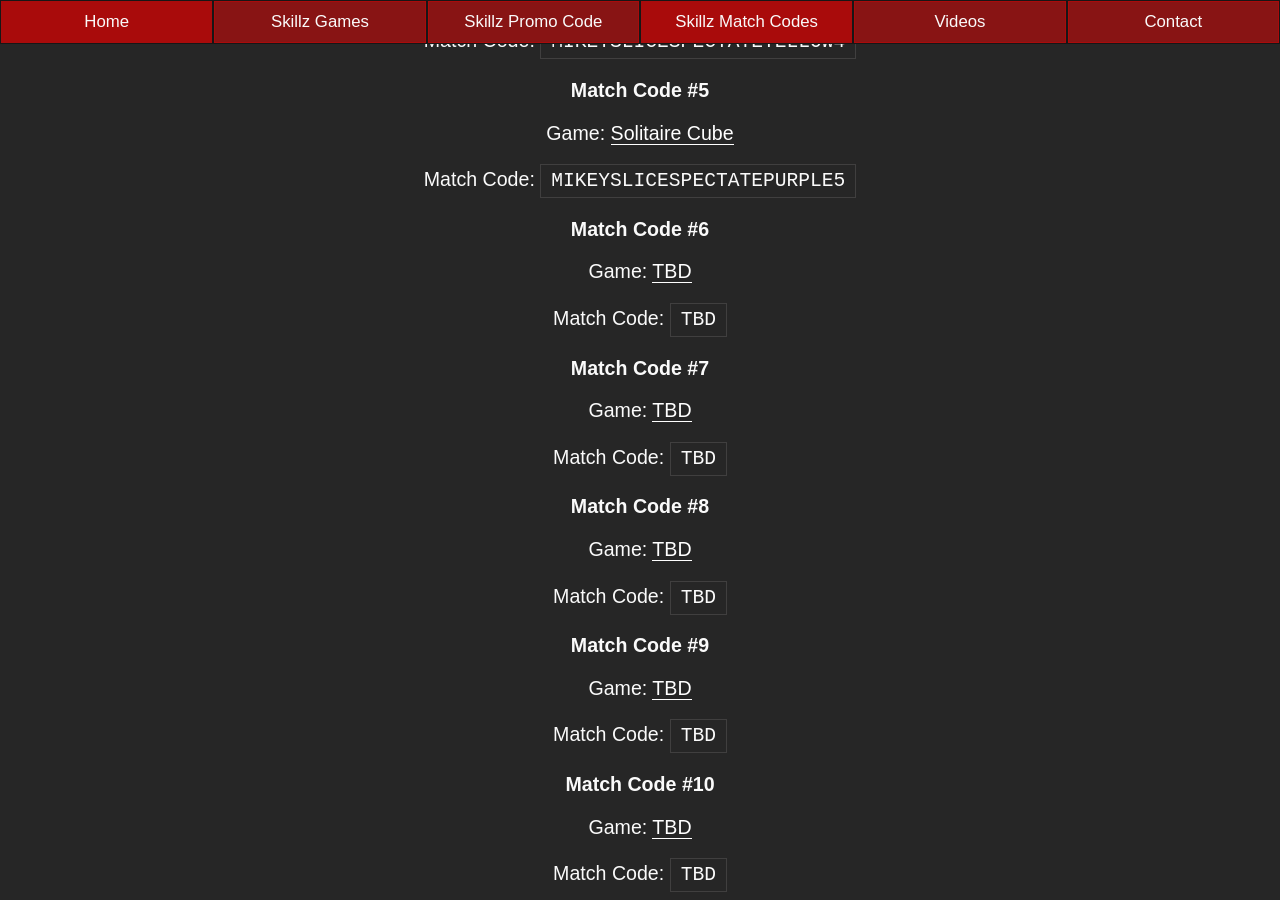
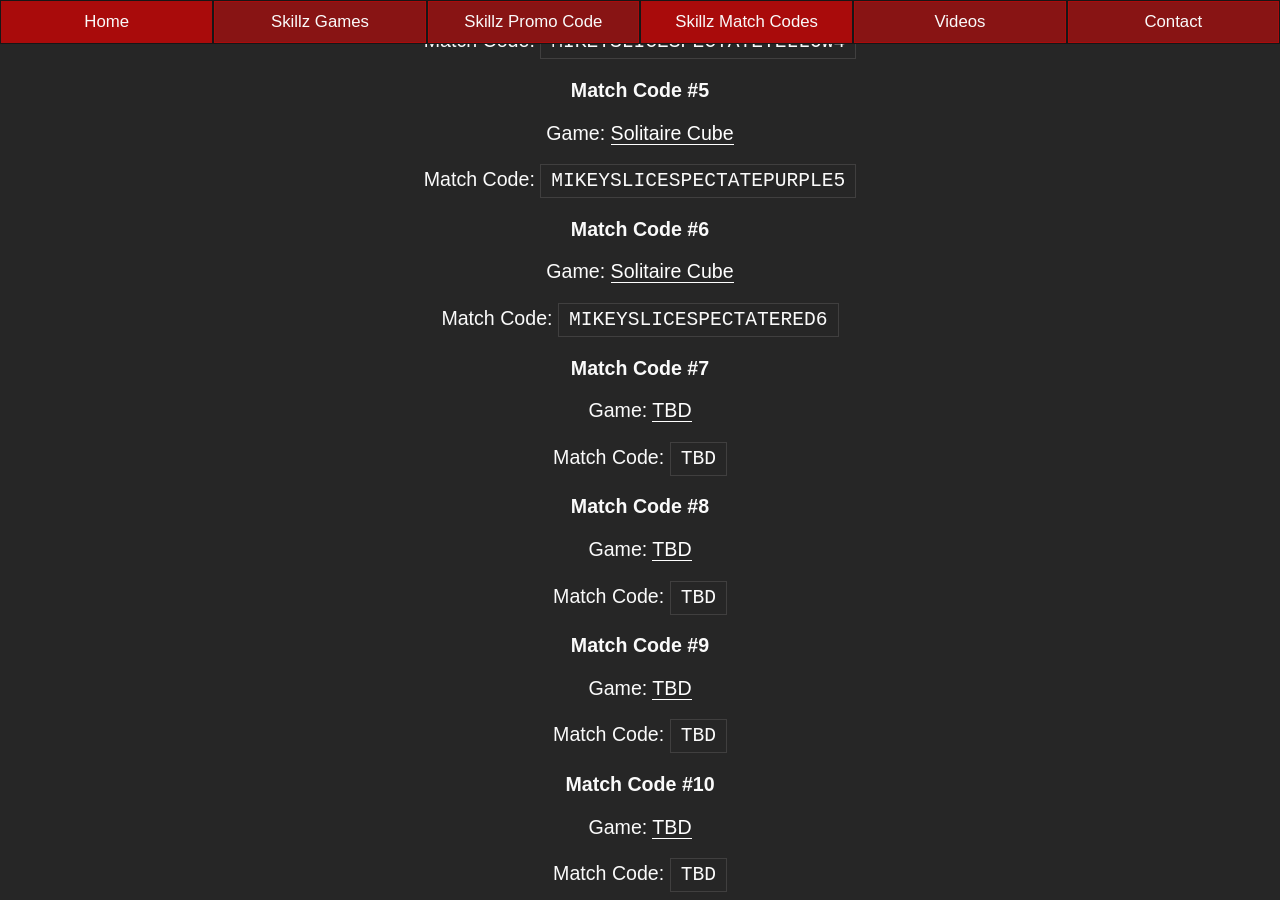
Before and after one commit to mikeyslice/esports-medium, a Jekyll site: the page built from skillz-match-codes.md, in a window 1280 px wide and 900 px high, scrolled down 3798 px. Built offline with Jekyll 4.4.1, drawn with Linux system fonts in a browser that asks for light colours.

Commit message:
Update Skillz Match Codes “skillz-match-codes”

```diff
--- a/_includes/pages/skillz-match-codes.html
+++ b/_includes/pages/skillz-match-codes.html
@@ -133,9 +133,9 @@
 
 <h3>Match Code #6</h3>
 
-<p>Game: <a href="/skillz-games/">TBD</a><p>
+<p>Game: <a href="/skillz-games/">Solitaire Cube</a><p>
 
-<p>Match Code: <code>TBD</code><p>
+<p>Match Code: <code>MIKEYSLICESPECTATERED6</code><p>
 
 <h3>Match Code #7</h3>
 
```
